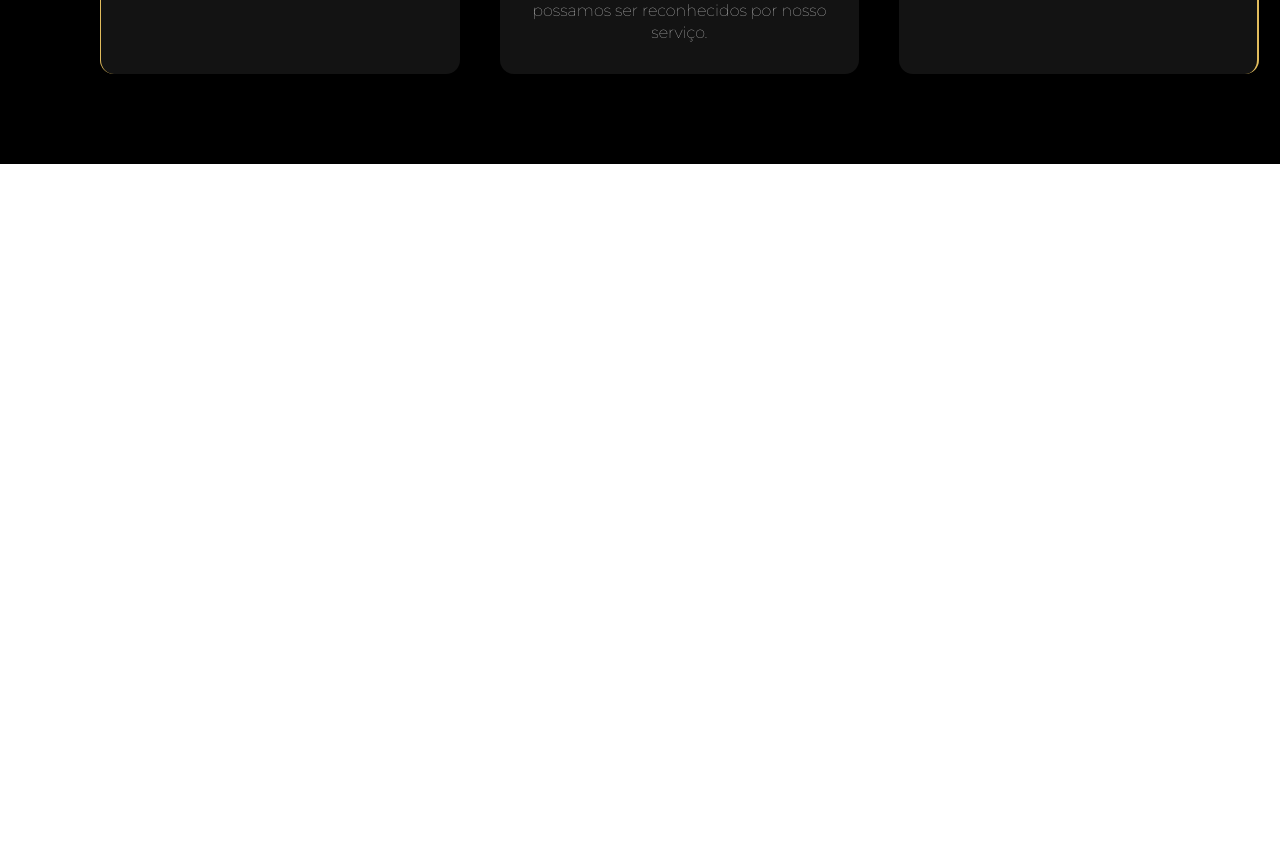
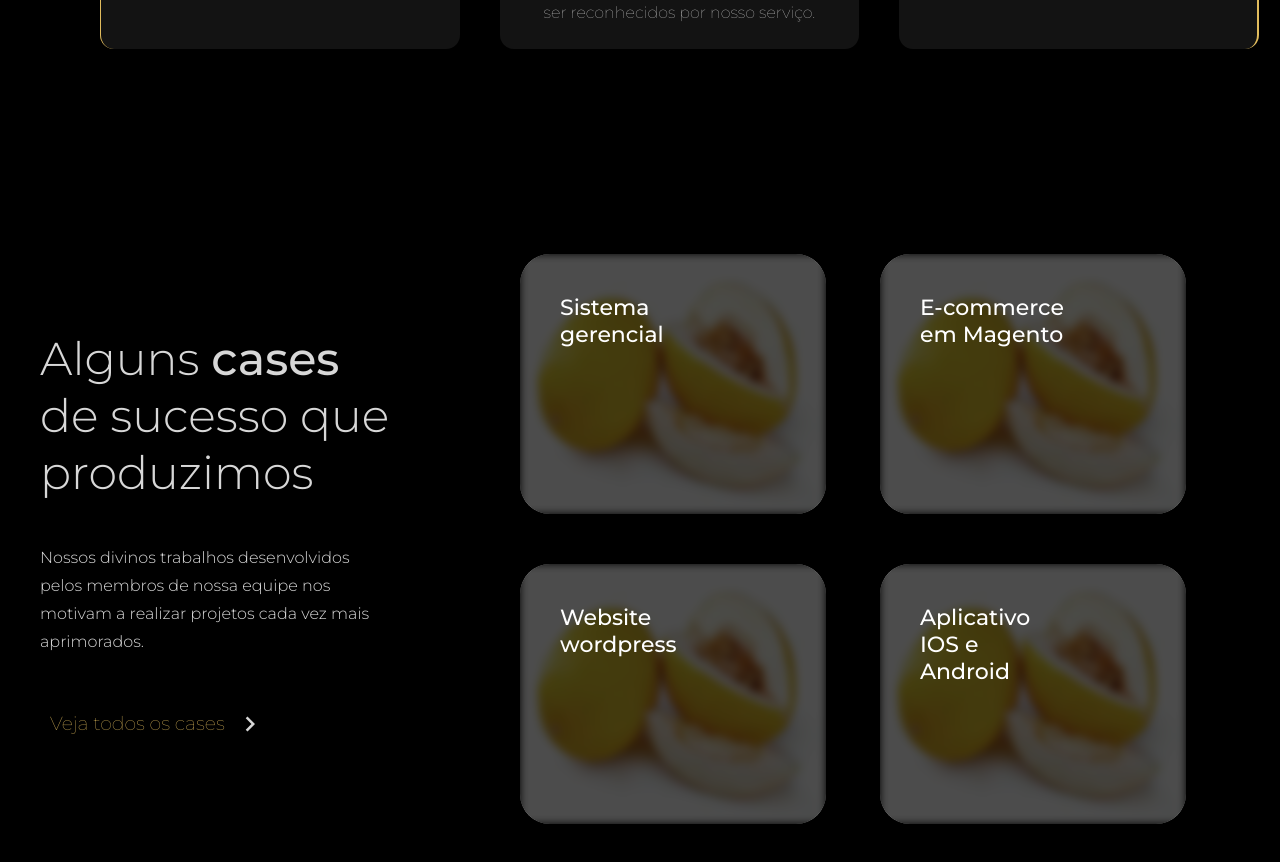
Before and after one commit to flpsoares/hermes-solution, a Next.js app: page / in a window 1280 px wide. Shown: the part 1580-2442 px from the top of the page. Before the commit the page ends 1744 px from the top, so only its background shows below. Built offline with nearby package versions, Linux system fonts and the light colour scheme.

Commit message:
feat: created boxcases

```diff
--- /dev/null
+++ b/src/components/BoxCases/index.tsx
@@ -0,0 +1,17 @@
+import { Container, Overlay } from './style'
+
+interface BoxCasesProps {
+  title: string
+  url: string
+}
+
+export const BoxCases = (props: BoxCasesProps) => {
+  return (
+    <Container>
+      <img src={props.url} alt={props.title} />
+      <Overlay>
+        <span>{props.title}</span>
+      </Overlay>
+    </Container>
+  )
+}
--- /dev/null
+++ b/src/components/BoxCases/style.ts
@@ -0,0 +1,38 @@
+import styled from 'styled-components'
+
+export const Container = styled.div`
+  width: 85%;
+  height: 26rem;
+  border-radius: 3rem;
+  margin: 2.5rem 0;
+  overflow: hidden;
+
+  position: relative;
+
+  img {
+    position: absolute;
+    top: 0;
+    left: 0;
+    width: 100%;
+    height: 100%;
+    filter: blur(0.4rem);
+  }
+`
+export const Overlay = styled.div`
+  filter: blur(0);
+  position: relative;
+  background: rgba(0, 0, 0, 0.7);
+  width: 100%;
+  height: 100%;
+
+  display: flex;
+  flex-direction: column;
+  padding: 4rem;
+  border-radius: 2rem;
+  span {
+    width: 65%;
+    font-size: 2.2rem;
+    font-weight: 500;
+    color: white;
+  }
+`
--- a/src/components/BoxNumbers/style.ts
+++ b/src/components/BoxNumbers/style.ts
@@ -25,7 +25,7 @@ export const Container = styled.div<ContainerProps>`
 
   text-align: center;
 
-  padding: 3rem;
+  padding: 2.5rem;
   border-radius: 1.4rem;
 
   h1 {
@@ -37,6 +37,6 @@ export const Container = styled.div<ContainerProps>`
   p {
     font-size: 1.6rem;
     font-weight: 100;
-    line-height: 2.2rem;
+    line-height: 2.3rem;
   }
 `
--- /dev/null
+++ b/src/components/layout/Cases/index.tsx
@@ -0,0 +1,31 @@
+import { GlobalContainer } from '../../../styles/container'
+import { BoxCases } from '../../BoxCases'
+import { LinkButtons } from '../../LinkButtons'
+import { Container, Wrapper, Left, Right } from './style'
+
+export const Cases = () => {
+  return (
+    <Container>
+      <GlobalContainer>
+        <Wrapper>
+          <Left>
+            <h1>
+              Alguns <b>cases</b> de sucesso que produzimos
+            </h1>
+            <p>
+              Nossos divinos trabalhos desenvolvidos pelos membros de nossa equipe
+              nos motivam a realizar projetos cada vez mais aprimorados.{' '}
+            </p>
+            <LinkButtons link="#" children="Veja todos os cases" />
+          </Left>
+          <Right>
+            <BoxCases title="Sistema gerencial" url="./assets/melao.jpg" />
+            <BoxCases title="E-commerce em Magento" url="./assets/melao.jpg" />
+            <BoxCases title="Website wordpress" url="./assets/melao.jpg" />
+            <BoxCases title="Aplicativo IOS e Android" url="./assets/melao.jpg" />
+          </Right>
+        </Wrapper>
+      </GlobalContainer>
+    </Container>
+  )
+}
--- /dev/null
+++ b/src/components/layout/Cases/style.ts
@@ -0,0 +1,39 @@
+import styled from 'styled-components'
+
+export const Container = styled.div`
+  padding: 9rem 0;
+`
+
+export const Wrapper = styled.div`
+  justify-content: center;
+  align-items: center;
+  display: grid;
+  grid-template-columns: 40% 60%;
+`
+
+export const Left = styled.div`
+  padding-right: 13rem;
+
+  h1 {
+    font-size: 4.6rem;
+    font-weight: 300;
+
+    margin-bottom: 4.3rem;
+
+    b {
+      font-weight: 500;
+    }
+  }
+
+  p {
+    font-size: 1.6rem;
+    font-weight: 300;
+    line-height: 2.8rem;
+    margin-bottom: 4.3rem;
+  }
+`
+
+export const Right = styled.div`
+  display: grid;
+  grid-template-columns: repeat(2, 50%);
+`
--- a/src/pages/index.tsx
+++ b/src/pages/index.tsx
@@ -1,5 +1,6 @@
 import styled from 'styled-components'
 import { Banner } from '../components/layout/Banner'
+import { Cases } from '../components/layout/Cases'
 import { CompanyNumbers } from '../components/layout/CompanyNumbers'
 import { Header } from '../components/layout/Header'
 
@@ -24,6 +25,7 @@ export default function Home() {
       </TopWrapper>
       <BodyWrapper>
         <CompanyNumbers />
+        <Cases />
       </BodyWrapper>
     </Container>
   )
```
Also changed, not shown: public/assets/melao.jpg (added).
